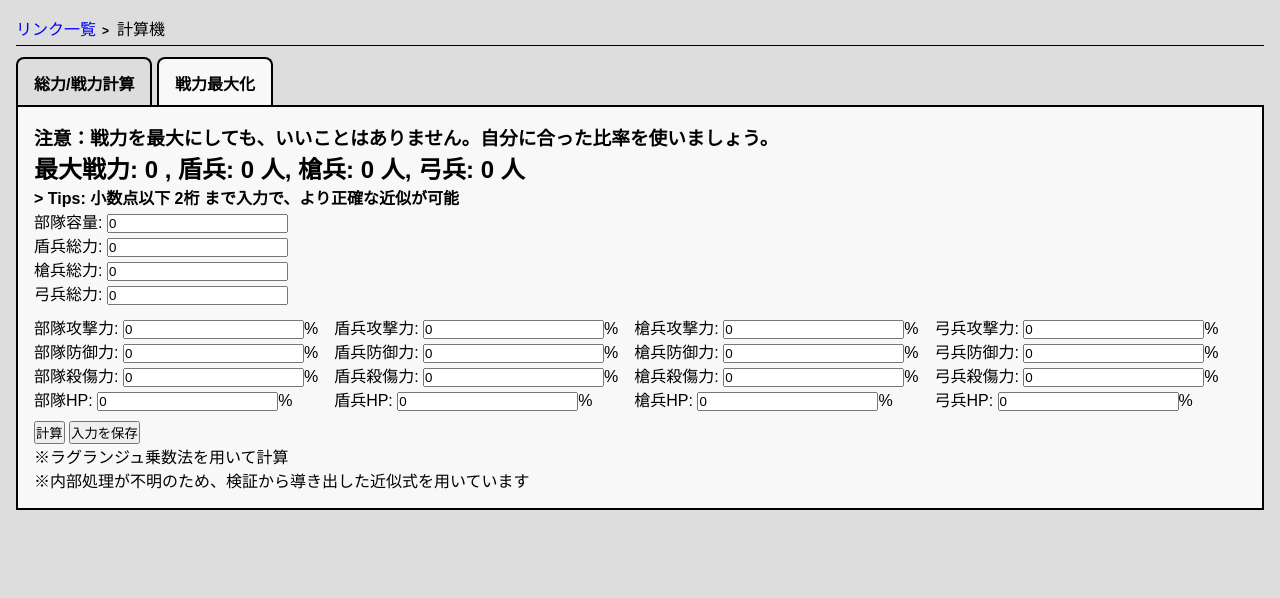
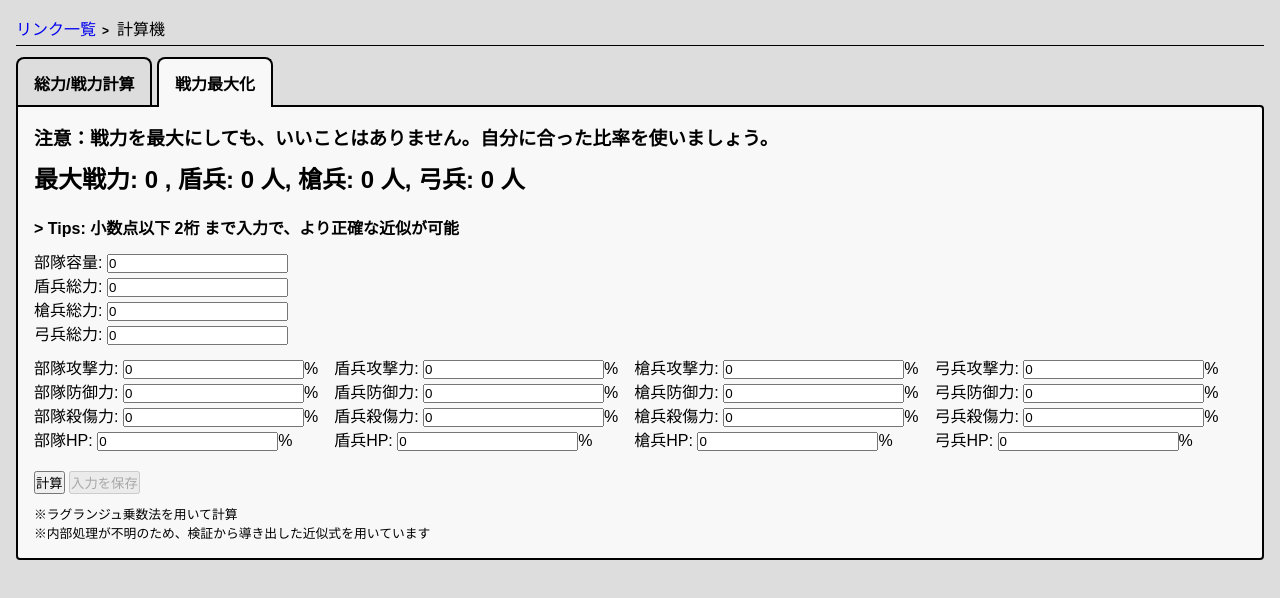
Before and after one commit to PiPi-88/WoS_Calculators, a plain HTML site: page docs/soldier_power/index.html in a window 1280 px wide. Both pictures are taken after a click on the link "戦力最大化". Drawn offline with Linux system fonts and the light colour scheme.

Commit message:
多少のスタイル変更

```diff
--- a/docs/soldier_power/index.html
+++ b/docs/soldier_power/index.html
@@ -30,21 +30,21 @@
         <!-- 戦力の最大化の計算機タブ -->
         <div id="content_2" class="content">
           <h3>注意：戦力を最大にしても、いいことはありません。自分に合った比率を使いましょう。</h3>
-          <h2>最大戦力: <a id=out_0>0</a> , 盾兵: <a id=out_1>0</a> 人, 槍兵: <a id="out_2">0</a> 人, 弓兵: <a id="out_3">0</a> 人</h2>
-          <h4>&gt; Tips: 小数点以下 2桁 まで入力で、より正確な近似が可能</h4>
-          <div>
+          <h2 class="ud-gap">最大戦力: <a id=out_0>0</a> , 盾兵: <a id=out_1>0</a> 人, 槍兵: <a id="out_2">0</a> 人, 弓兵: <a id="out_3">0</a> 人</h2>
+          <h4 class="ud-gap">&gt; Tips: 小数点以下 2桁 まで入力で、より正確な近似が可能</h4>
+          <div >
             <p>部隊容量: <input type="number" id="count" min=0 value=0 /></p>
             <p>盾兵総力: <input type="number" id="power_0" min=0 value=0 /></p>
             <p>槍兵総力: <input type="number" id="power_1" min=0 value=0 /></p>
             <p>弓兵総力: <input type="number" id="power_2" min=0 value=0 /></p>
           </div>
           <div id="buffs"></div>
-          <div id="ant" style="clear: left;">
+          <div id="ant" style="clear: left;" class="ud-gap">
             <button onClick="calculate();">計算</button>
-            <button onClick="save();">入力を保存</button>
-            <p>※ラグランジュ乗数法を用いて計算</p>
-            <p>※内部処理が不明のため、検証から導き出した近似式を用いています</p>
+            <button onClick="save();" disabled>入力を保存</button>
           </div>
+          <p class="kome">※ラグランジュ乗数法を用いて計算</p>
+          <p class="kome">※内部処理が不明のため、検証から導き出した近似式を用いています</p>
         </div>
       </div>
     </main>
--- a/docs/soldier_power/script.js
+++ b/docs/soldier_power/script.js
@@ -11,7 +11,6 @@ document.addEventListener('DOMContentLoaded', () => {
             contents.forEach(content => content.classList.remove("active"));
 
             button.classList.add('active');
-            console.log(target);
             document.getElementById(target).classList.add('active');
         });
     });
--- a/docs/soldier_power/style.css
+++ b/docs/soldier_power/style.css
@@ -1,8 +1,11 @@
+:root { --tab-color: #f8f8f8; }
+
 main { margin-top: 0; }
 
+/* タブの切り替えボタン */
 #tab_switch a {
+    display: inline-block;
     position: relative;
-    display: inline-block;
     padding: 0.75em 1em;
 
     border-width: 2px 2px 0px 2px;
@@ -14,23 +17,25 @@ main { margin-top: 0; }
     color: black;
     font-weight: bold;
 }
-
-/* タブの切り替えボタン */
 #tab_switch a:hover {
     background-color: rgba(255,255,255, 0.6);
 }
 #tab_switch a.active {
-    background-color: rgba(255,255,255, 0.8);
+    background-color: var(--tab-color);
+    z-index: 1;
 }
 
 /* タブのコンテンツ */
 #tab_body .content {
     display: none;
-    background-color: #f8f8f8;
+    position: relative;
+
+    background-color: var(--tab-color);
     border: 2px solid black;
+    border-radius: 0 4px 4px 4px;
+
     margin-top: -2px;
     padding: 1em;
-    position: relative;
     z-index: 0;
 }
 #tab_body .content.active {
@@ -41,6 +46,21 @@ main { margin-top: 0; }
     margin: 10px 0 10px 0;
     display: flex;
     flex-wrap: wrap;
-    flex-direction: row;
+    flex-direction: column;
     gap: 1em;
 }
+
+@media (min-width: 768px) {
+    #buffs {
+        flex-direction: row;
+    }
+}
+
+.ud-gap {
+    padding: 10px 0;
+}
+
+/* 其の他*/
+.kome {
+    font-size: 80%;
+}
```
Also changed, not shown: docs/util/index.html (added, +52 -0 lines), docs/util/script.txt (added).
